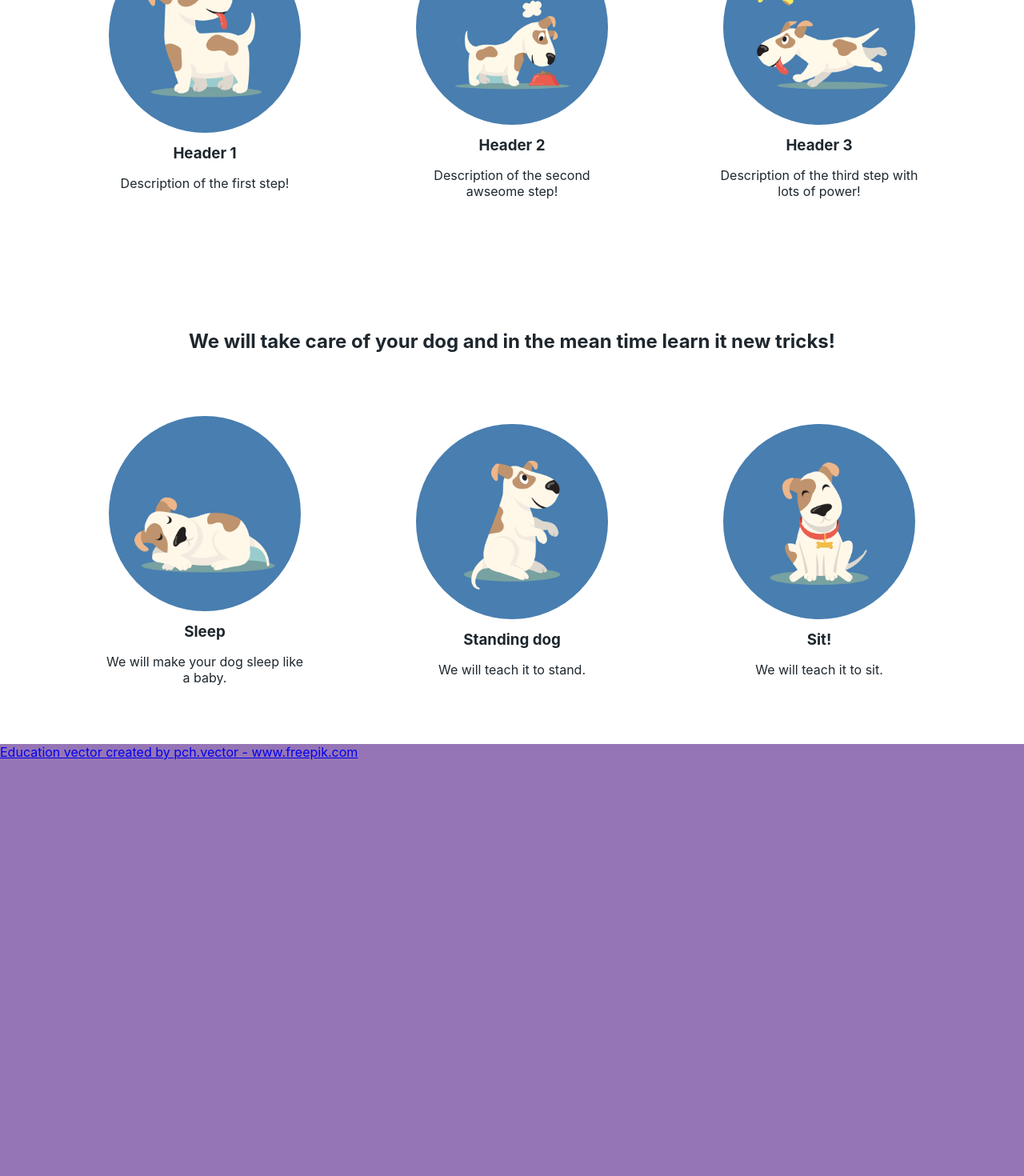
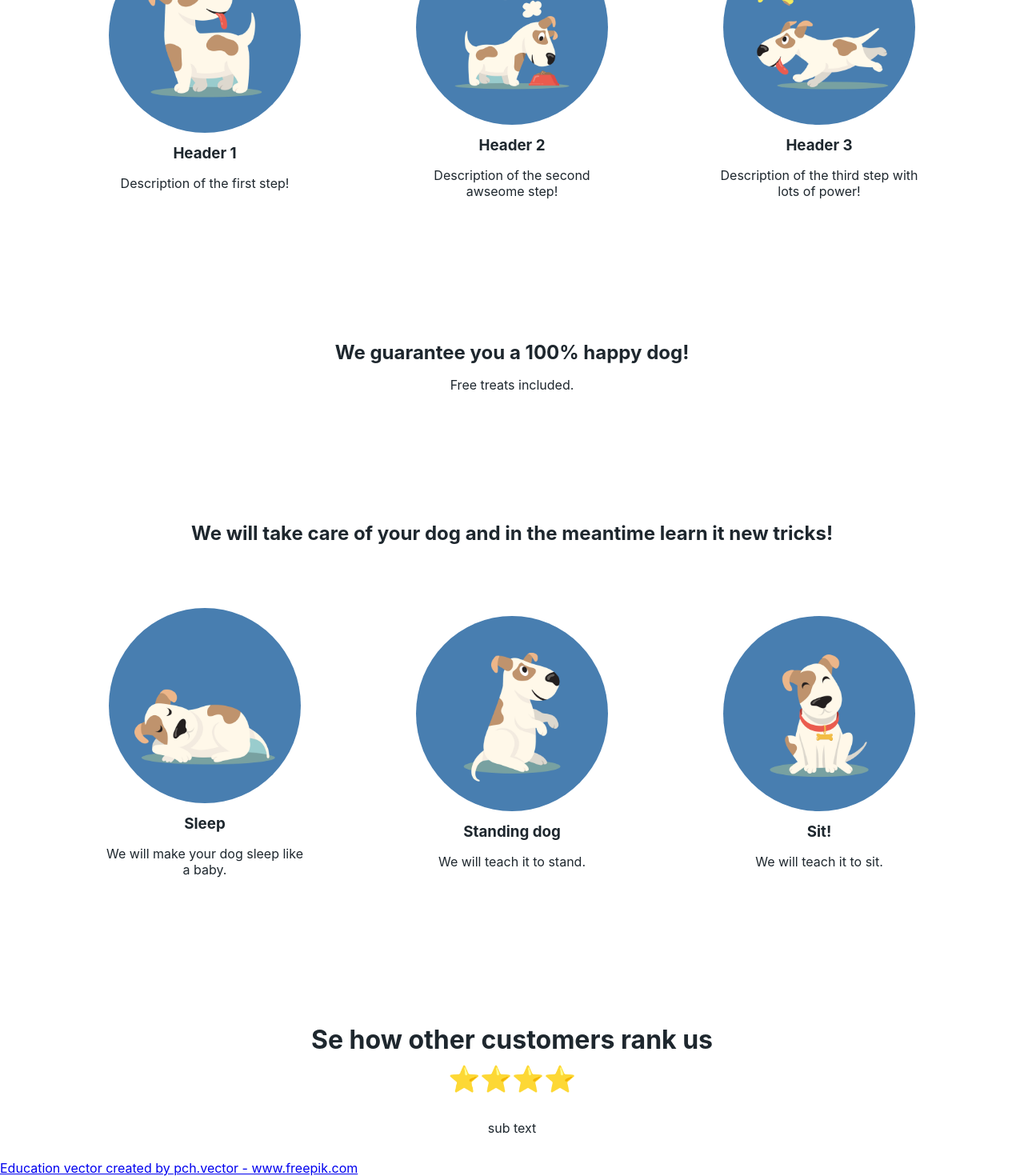
Before and after one commit to andreasaker/generic-startpage, a React (Create React App) app: page / in a window 1280 px wide. Shown: the part 1006-2476 px from the top of the page at 80% size. Before the commit the page ends 1956 px from the top, so only its background shows below. Built offline with nearby package versions, Linux system fonts and the light colour scheme.

Commit message:
added new components for simple text and user ranking

```diff
--- a/src/App.js
+++ b/src/App.js
@@ -8,6 +8,7 @@ import Brands from "./components/brands";
 import Footer from "./components/footer";
 import styled from "styled-components";
 import { contentOne, contentTwo } from "./fakeData";
+import SimpleText from "./components/simpleText";
 
 const Wrapper = styled.div`
   display: flex;
@@ -26,11 +27,19 @@ const App = () => {
         caretaker."
         steps={contentOne}
       />
+      <SimpleText
+        header="We guarantee you a 100% happy dog!"
+        text="Free treats included."
+      />
       <Content
-        header="We will take care of your dog and in the mean time learn it new tricks!"
+        header="We will take care of your dog and in the meantime learn it new tricks!"
         steps={contentTwo}
       />
-      <CostumerRanking />
+      <CostumerRanking
+        header="Se how other customers rank us"
+        stars={4}
+        text="sub text"
+      />
       <CostumerStories />
       <Brands />
       <Footer />
--- a/src/components/content.js
+++ b/src/components/content.js
@@ -13,12 +13,16 @@ const H2 = styled.h2`
   margin: 2em 0 4em 0;
 `;
 
+const H3 = styled.h3`
+  margin: 2em 0 4em 0;
+`;
+
 const Content = ({ header, steps }) => {
   console.log(steps);
   return (
     <ContentWrapper>
-      <H2>{header}</H2>
-      <ThreeSteps steps={steps} />
+      {header && <H2>{header}</H2>}
+      {steps && <ThreeSteps steps={steps} />}
     </ContentWrapper>
   );
 };
--- a/src/components/costumerRanking.js
+++ b/src/components/costumerRanking.js
@@ -1,8 +1,41 @@
 import React from "react";
+import Wrapper from "./wrapper";
 import styled from "styled-components";
 
-const CostumerRanking = () => {
-  return <div></div>;
+const StyledWrapper = styled(Wrapper)`
+  height: 35vh;
+`;
+
+const H2 = styled.h2`
+  margin: 3em 0 0 0;
+  font-size: 2em;
+`;
+
+const H3 = styled.h3`
+  margin: 0 0 1em 0;
+  font-weight: normal;
+  font-size: 16px;
+`;
+
+const P = styled.p`
+  font-size: 2em;
+  margin: 0.3em 0 1em 0;
+`;
+
+const ranking = (amount) => {
+  const stars = [];
+  for (let i = 0; i < amount; i++) {
+    stars.push(<span>&#11088;</span>);
+  }
+  return stars;
 };
 
+const CostumerRanking = ({ header, stars, text }) => (
+  <StyledWrapper>
+    <H2>{header}</H2>
+    <P>{ranking(stars)} </P>
+    <H3>{text}</H3>
+  </StyledWrapper>
+);
+
 export default CostumerRanking;
--- /dev/null
+++ b/src/components/simpleText.js
@@ -0,0 +1,26 @@
+import React from "react";
+import Wrapper from "./wrapper";
+import styled from "styled-components";
+
+const StyledWrapper = styled(Wrapper)`
+  height: 30vh;
+`;
+
+const H2 = styled.h2`
+  margin: 2em 0 0 0;
+`;
+
+const H3 = styled.h3`
+  margin: 1em 0 1em 0;
+  font-weight: normal;
+  font-size: 16px;
+`;
+
+const SimpleText = ({ header, text }) => (
+  <StyledWrapper>
+    <H2>{header}</H2>
+    <H3>{text}</H3>
+  </StyledWrapper>
+);
+
+export default SimpleText;
--- a/src/components/wrapper.js
+++ b/src/components/wrapper.js
@@ -8,7 +8,7 @@ const Wrapper = styled.div`
   justify-content: center;
   flex-direction: column;
   height: 80vh;
-  background-color: #b0b6d0;
+  background-color: #ffffff;
   overflow: hidden;
 `;
 
--- a/src/index.css
+++ b/src/index.css
@@ -5,7 +5,7 @@ body {
     sans-serif;
   -webkit-font-smoothing: antialiased;
   -moz-osx-font-smoothing: grayscale;
-  background-color: rgb(150, 117, 182);
+  background-color: #ffffff; /*rgb(150, 117, 182);*/
   color: #1e272e;
   display: flex;
   justify-content: center;
```
